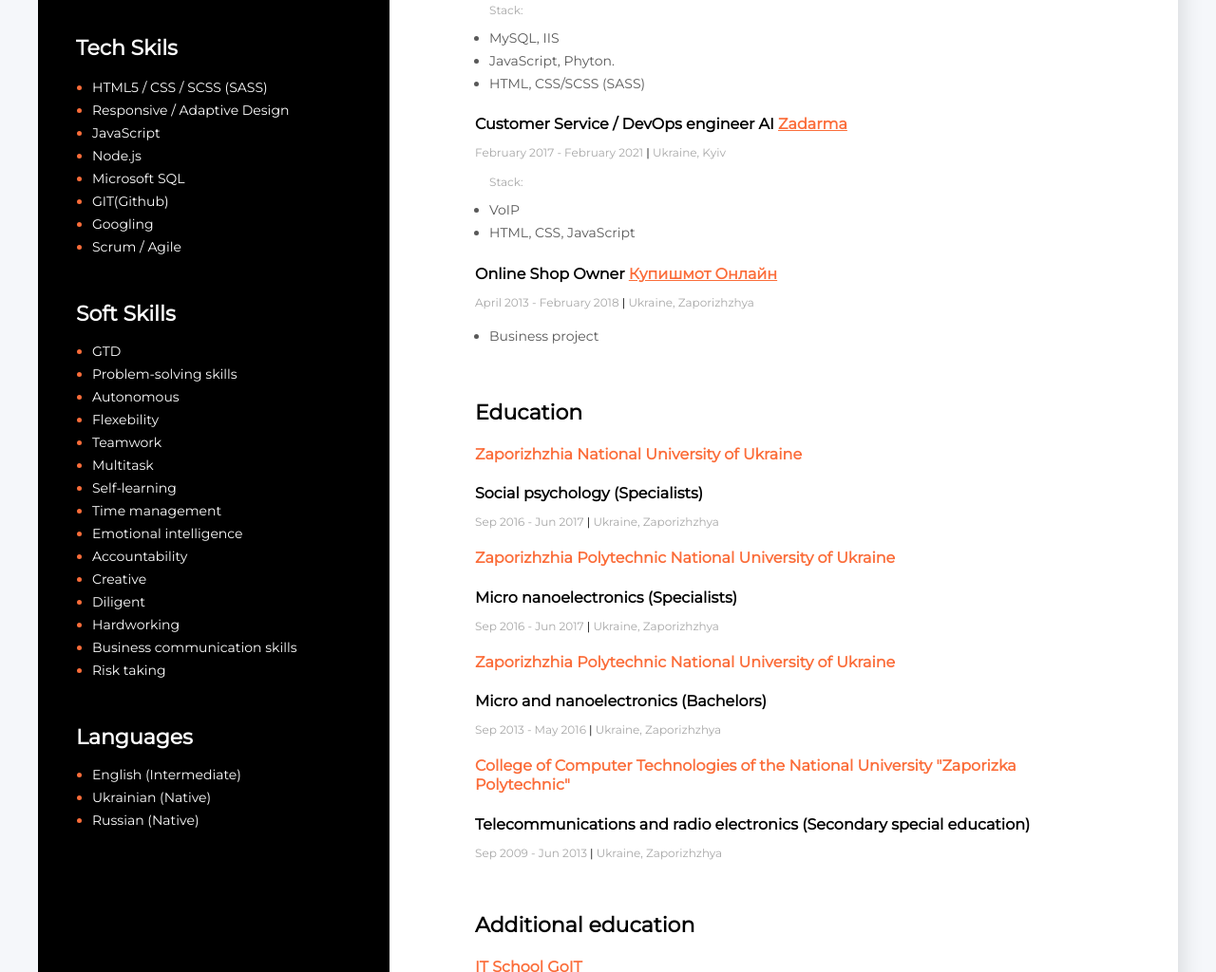
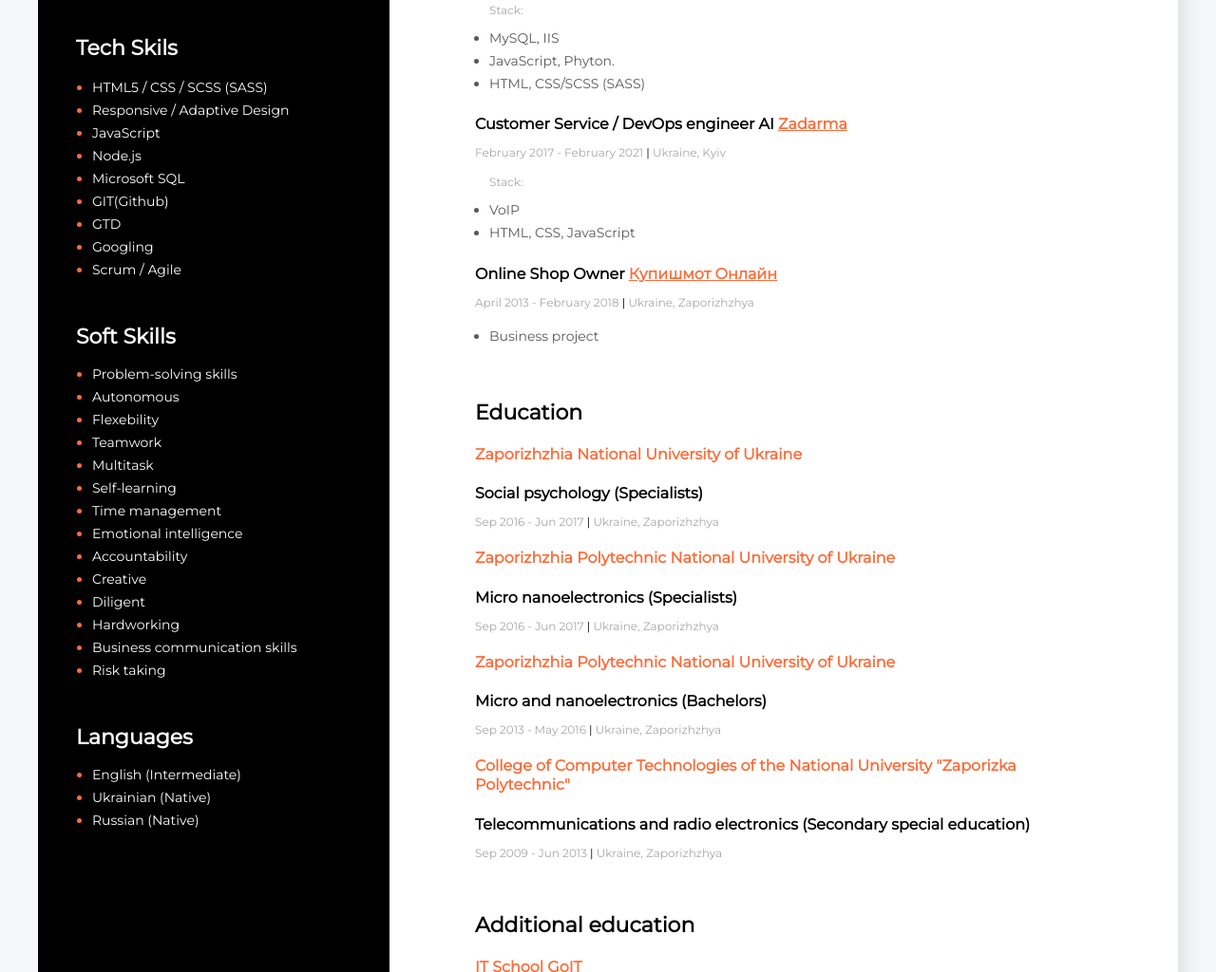
Before and after one commit to QwertyOkay/CV2022, a plain HTML site: page index.html in a window 1280 px wide. Shown: the part 766-1790 px from the top of the page at 95% size. Drawn offline with nearby package versions, Linux system fonts and the light colour scheme.

Commit message:
Update index.html

```diff
--- a/index.html
+++ b/index.html
@@ -264,6 +264,7 @@
                         <li class="tech-skills-item"> <span class="tech-skills-text">Node.js</span> </li>
                         <li class="tech-skills-item"> <span class="tech-skills-text">Microsoft SQL</span> </li>
                         <li class="tech-skills-item"> <span class="tech-skills-text">GIT(Github)</span> </li>
+                        <li class="tech-skills-item"> <span class="tech-skills-text">GTD</span> </li>
                         <li class="tech-skills-item"> <span class="tech-skills-text">Googling</span> </li>
                     <li class="tech-skills-item"> <span class="tech-skills-text">Scrum / Agile </span> </li>
                         <!-- <li class="tech-skills-item"> <span class="tech-skills-text">React.js</span> </li>
@@ -274,7 +275,6 @@
                     <div class="soft-skills">
                         <h3 class="sidabar-title">Soft Skills</h3>
                      <ul class="soft-skills-list">
-                        <li class="soft-skills-item"> <span class="soft-skills-text">GTD</span></li>
                         <li class="soft-skills-item"> <span class="soft-skills-text">Problem-solving skills</li>
                             <li class="soft-skills-item"> <span class="soft-skills-text">Autonomous</li>
                                 <li class="soft-skills-item"> <span class="soft-skills-text">Flexebility</li>
```
